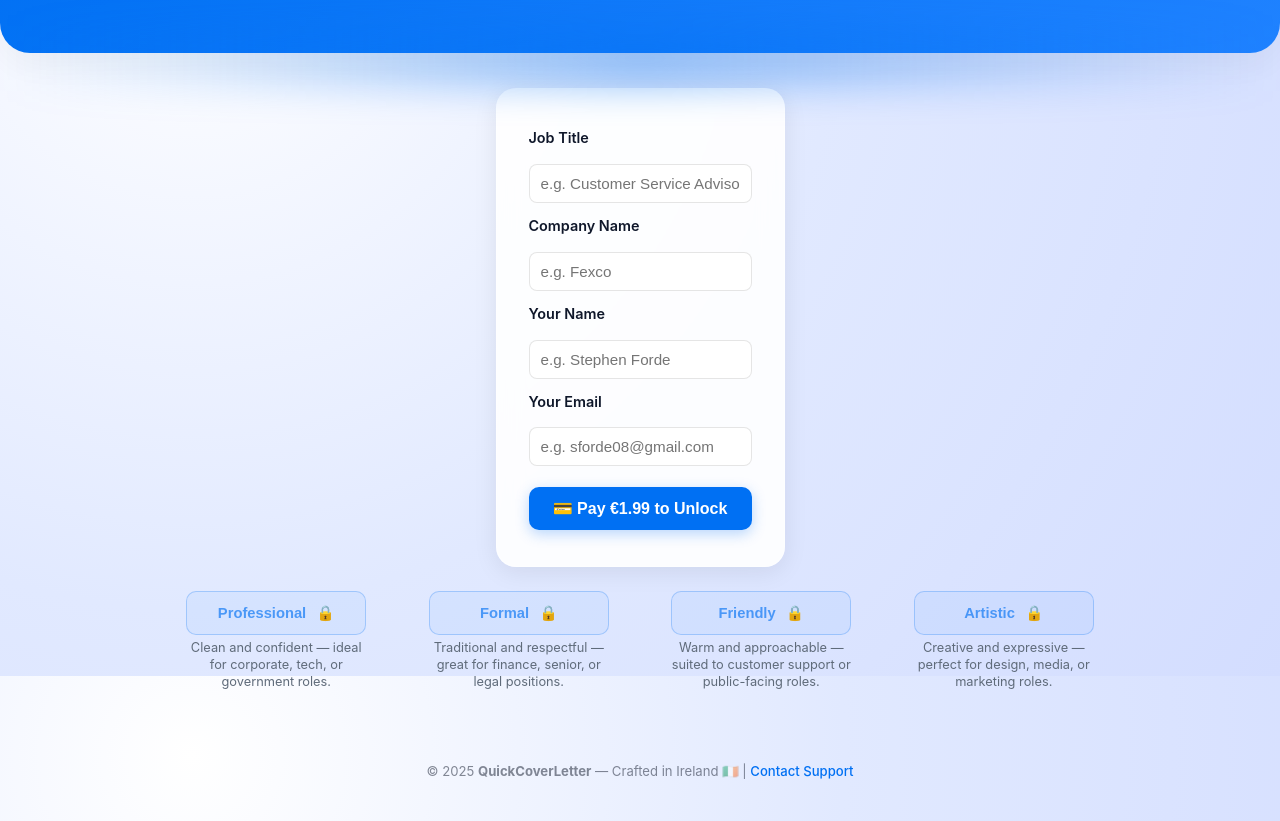
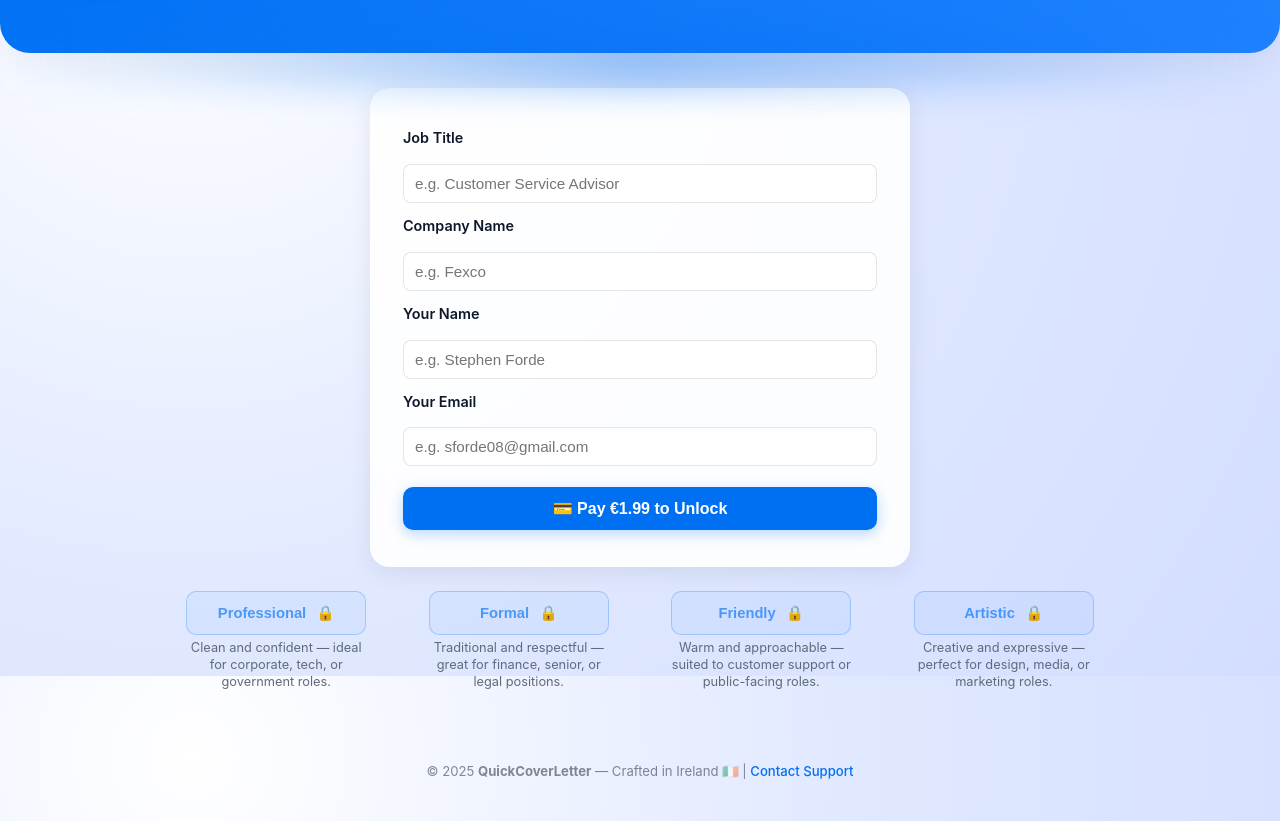
Before and after one commit to steveforde/QuickCoverLetter, a website: page index.html in a window 1280 px wide. Shown: the part 124-945 px from the top of the page. Drawn offline with nearby package versions, Linux system fonts and the light colour scheme.

Commit message:
Update site

```diff
--- a/script.js
+++ b/script.js
@@ -230,19 +230,22 @@ ${name}`,
   //    - show success toast for 4 seconds
   // -------------------------------------------------------
   // -------------------------------------------------------
-  // Handle Stripe return reliably (with delay)
+  // Handle Stripe return reliably (unlock + toast)
   // -------------------------------------------------------
   if (location.search.includes("session_id")) {
+    // ✅ unlock immediately
     isProUser = true;
     localStorage.setItem("hasPaid", "true");
     updateLockState();
 
-    // small delay so toast renders after DOM paint
+    // ✅ delay to ensure DOM fully rendered before showing toast
     setTimeout(() => {
       showToast("✅ Payment successful — templates unlocked.", "success");
-    }, 400);
+      // re-run lock update to guarantee visible unlock
+      updateLockState();
+    }, 750);
 
-    // clean URL
+    // ✅ clean URL so session_id disappears
     history.replaceState({}, document.title, "/");
   }
 
--- a/style.css
+++ b/style.css
@@ -193,6 +193,19 @@ main {
 /* ---------------------------------------------------------
    6. FORM CARD (left column on desktop, centered on mobile)
    --------------------------------------------------------- */
+@media (min-width: 1024px) {
+  .form-box {
+    max-width: 600px;
+    width: 100%;
+    margin: 0 auto;
+  }
+  main {
+    display: flex;
+    flex-direction: column;
+    align-items: center;
+  }
+}
+
 .form-box {
   background: rgba(255, 255, 255, 0.9);
   backdrop-filter: blur(12px);
```
